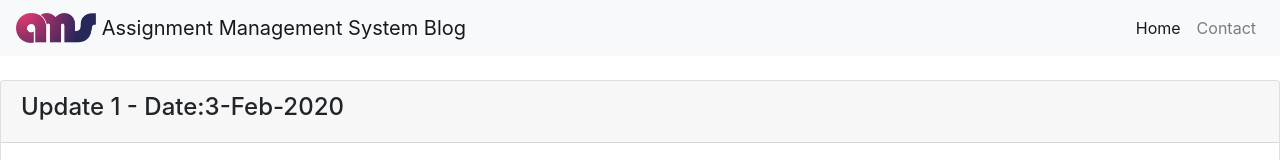
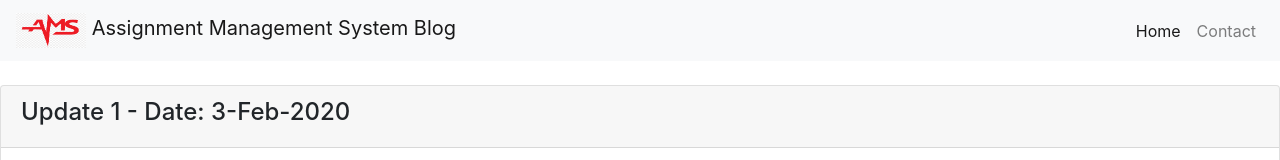
Before and after one commit to NotProperPython/blog, a plain HTML site: page index.html in a window 1280 px wide. Shown: the top 160 px of the page. Drawn offline with nearby package versions, Linux system fonts and the light colour scheme.

Commit message:
week update 3

```diff
--- a/index.html
+++ b/index.html
@@ -10,7 +10,7 @@
 <body>
     <header>
     <nav class="navbar navbar-expand-lg navbar-light bg-light">
-        <a class="navbar-brand" href="index.html"><img src="images\logo2.png" width="80" height="30" class="d-inline-block align-top" alt="">
+        <a class="navbar-brand" href="index.html"><img src="images\logo2.jpg" width="70" height="35" class="d-inline-block align-top" alt="">
             Assignment Management System Blog
         </a>
 
@@ -31,7 +31,7 @@
 
    <div class="card mt-4">
     <div class="card-header">
-        <h4>Update 1 - Date:3-Feb-2020</h4>
+        <h4>Update 1 - Date: 3-Feb-2020</h4>
     </div>
     <div class="card-body">
         <h5 class="card-title">Learning .NET CORE and desiging a homepage</h5>
@@ -44,7 +44,7 @@
 
     <div class="card mt-4">
     <div class="card-header">
-        <h4>Update 2 - Date:10-Feb-2020</h4>
+        <h4>Update 2 - Date: 10-Feb-2020</h4>
     </div>
     <div class="card-body">
         <h5 class="card-title">Learning Django and desiging database model</h5>
@@ -60,7 +60,7 @@
 
     <div class="card mt-4">
     <div class="card-header">
-        <h4>Update 3 - Date:17-Feb-2020</h4>
+        <h4>Update 3 - Date: 17-Feb-2020</h4>
     </div>
     <div class="card-body">
         <h5 class="card-title">Designing User Models and UI</h5>
@@ -74,7 +74,7 @@
 
     <div class="card mt-4">
     <div class="card-header">
-        <h4>Update 4 - Date:24-Feb-2020</h4>
+        <h4>Update 4 - Date: 24-Feb-2020</h4>
     </div>
     <div class="card-body">
         <h5 class="card-title">Figuring out relationships between User Models</h5>
@@ -90,7 +90,7 @@
 
     <div class="card mt-4">
     <div class="card-header">
-        <h4>Update 5 - Date:2-March-2020</h4>
+        <h4>Update 5 - Date: 2-March-2020</h4>
     </div>
     <div class="card-body">
         <h5 class="card-title">Finalizing things and writing decorators</h5>
```
Also changed, not shown: images/logo2.jpg (added).
